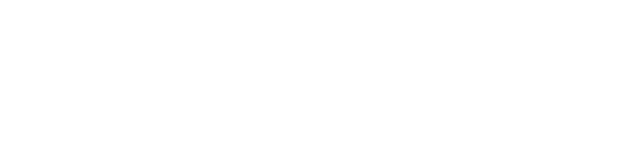
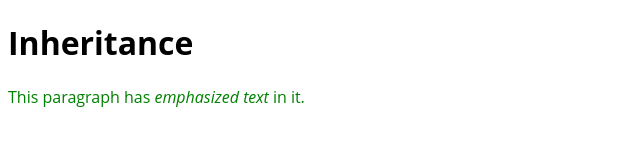
Before and after one commit to Jitpomi/learn-css, a plain HTML site: page inheritance.html in a window 1280 px wide. Shown: the whole page, without its empty margins (0-640 px from the left). Drawn offline with Linux system fonts and the light colour scheme.

Commit message:
no  changes made

```diff
--- a/inheritance.html
+++ b/inheritance.html
@@ -8,12 +8,19 @@
     <link rel="stylesheet" href="style.css">
     <title>Inheritance</title>
     <style type="text/css">
+        p { color: green; }
 
     </style>
 </head>
 
 <body>
+<div >
+    <h1>Inheritance</h1>
+    <div>
+        <p>This paragraph has <em>emphasized text</em> in it.</p>
 
+    </div>
+</div>
 
 </body>
 
```
